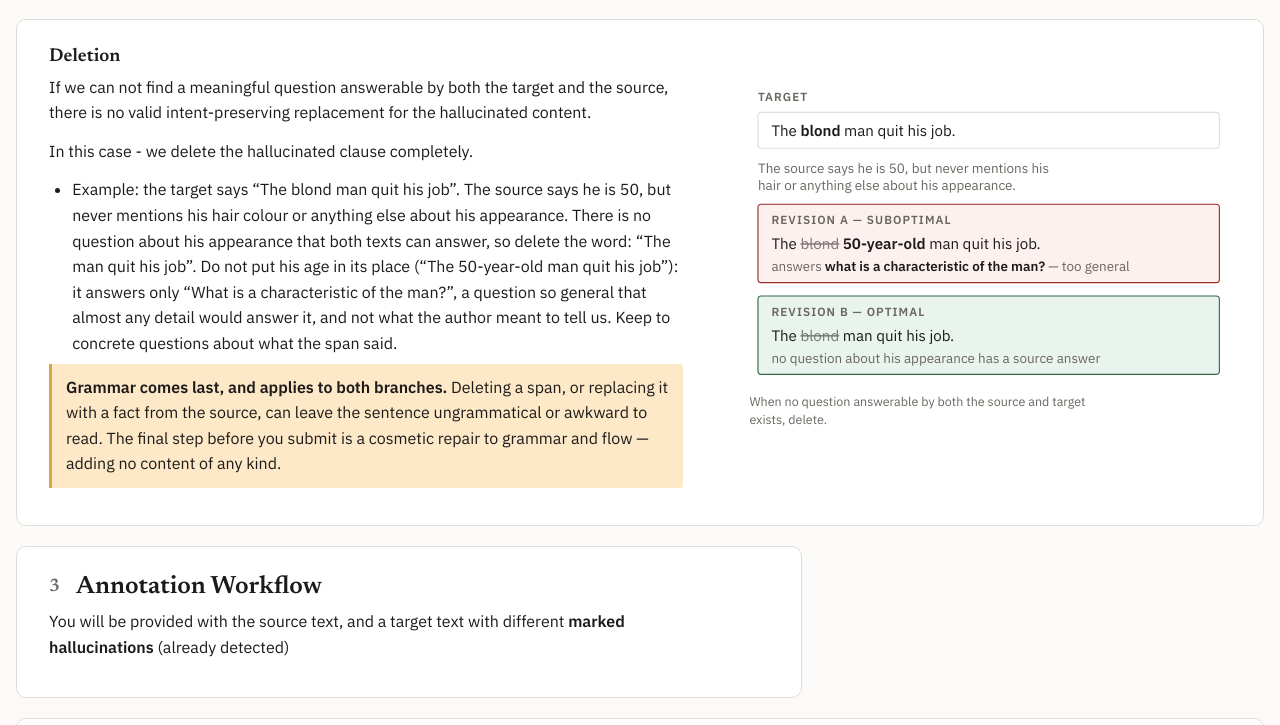
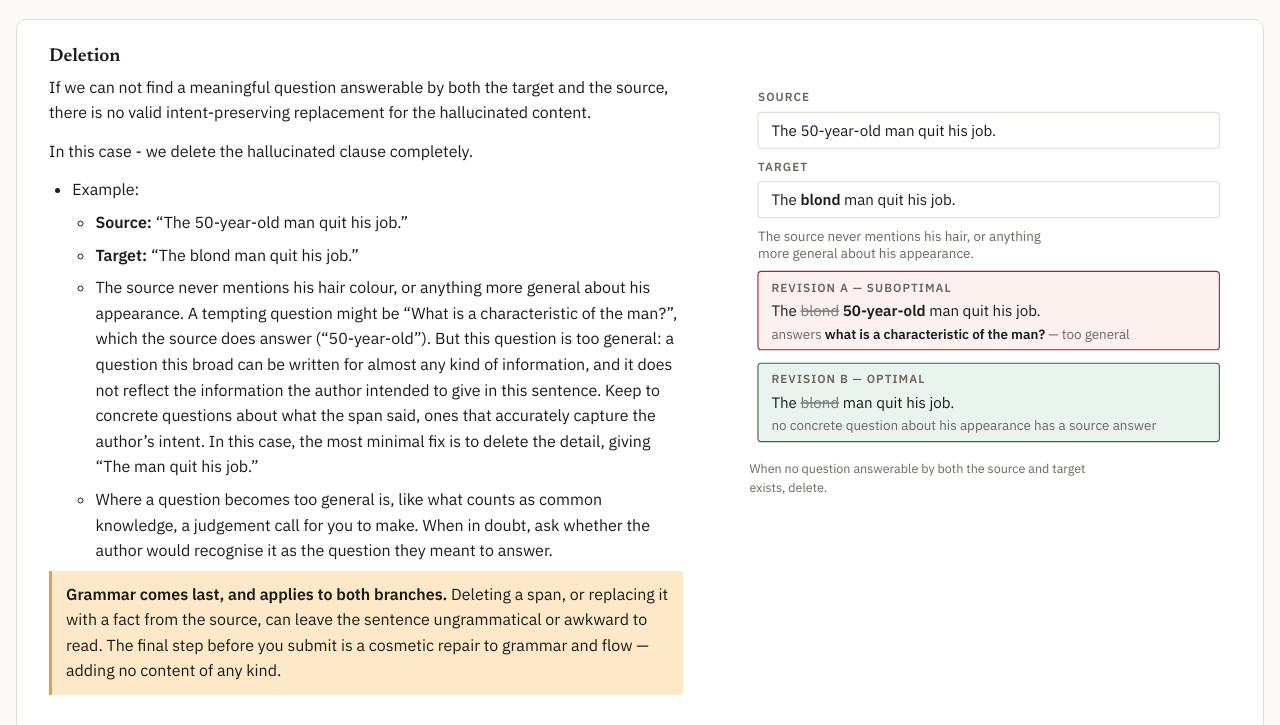
Before and after one commit to shacharsl97/prolific-pages, a plain HTML site: page guidelines.html in a window 1280 px wide. Shown: the part 6220-6945 px from the top of the page. Drawn offline with Linux system fonts and the light colour scheme.

Commit message:
Update the participant-facing pages

```diff
--- a/guidelines.html
+++ b/guidelines.html
@@ -334,22 +334,31 @@ a{color:var(--accent)}
 </svg><figcaption>One intent, answered with two different types of information.</figcaption></figure></div></div></section><section class="sec lvl4" id="deletion" data-sec="deletion"><div class="card wide"><h4>Deletion</h4><div class="body"><p>If we can not find a meaningful question answerable by both the target and the source, there is no valid intent-preserving replacement for the hallucinated content.</p>
 <p>In this case - we delete the hallucinated clause completely.</p>
 <ul>
-<li>Example: the target says “The blond man quit his job”. The source says he is 50, but never mentions his hair colour or anything else about his appearance. There is no question about his appearance that both texts can answer, so delete the word: “The man quit his job”. Do not put his age in its place (“The 50-year-old man quit his job”): it answers only “What is a characteristic of the man?”, a question so general that almost any detail would answer it, and not what the author meant to tell us. Keep to concrete questions about what the span said.</li>
+<li>Example:</li>
+<ul>
+<li><strong>Source:</strong> “The 50-year-old man quit his job.”</li>
+<li><strong>Target:</strong> “The blond man quit his job.”</li>
+<li>The source never mentions his hair colour, or anything more general about his appearance. A tempting question might be “What is a characteristic of the man?”, which the source does answer (“50-year-old”). But this question is too general: a question this broad can be written for almost any kind of information, and it does not reflect the information the author intended to give in this sentence. Keep to concrete questions about what the span said, ones that accurately capture the author’s intent. In this case, the most minimal fix is to delete the detail, giving “The man quit his job.”</li>
+<li>Where a question becomes too general is, like what counts as common knowledge, a judgement call for you to make. When in doubt, ask whether the author would recognise it as the question they meant to answer.</li>
+</ul>
 <li class="callout"><strong>Grammar comes last, and applies to both branches.</strong> Deleting a span, or replacing it with a fact from the source, can leave the sentence ungrammatical or awkward to read. The final step before you submit is a cosmetic repair to grammar and flow — adding no content of any kind.</li>
-</ul></div><div class="marginfig"><figure><svg viewBox="0 0 430 272" width="100%" role="img" aria-label="A hallucinated modifier deleted rather than replaced by a source fact of a different kind, the man&#x27;s age" xmlns="http://www.w3.org/2000/svg">
-<text x="8" y="18" class="svg-lab">TARGET</text>
+</ul></div><div class="marginfig"><figure><svg viewBox="0 0 430 332" width="100%" role="img" aria-label="A hallucinated modifier deleted rather than replaced by a source fact of a different kind, the man&#x27;s age" xmlns="http://www.w3.org/2000/svg">
+<text x="8" y="18" class="svg-lab">SOURCE</text>
 <rect x="8" y="28" width="412" height="32" rx="3" fill="var(--raised)" stroke="var(--rule)"/>
-<text x="20" y="49" class="svg-t">The <tspan class="svg-k" fill="var(--dis)">blond</tspan> man quit his job.</text>
-<text x="8" y="82" class="svg-cap">The source says he is 50, but never mentions his</text>
-<text x="8" y="97" class="svg-cap">hair or anything else about his appearance.</text>
-<rect x="8" y="110" width="412" height="70" rx="3" fill="var(--dis-bg)" stroke="var(--dis)"/>
-<text x="20" y="128" class="svg-lab" fill="var(--dis)">REVISION A &#8212; SUBOPTIMAL</text>
-<text x="20" y="150" class="svg-t">The <tspan text-decoration="line-through" opacity="0.55">blond</tspan> <tspan class="svg-k">50-year-old</tspan> man quit his job.</text>
-<text x="20" y="170" class="svg-cap">answers <tspan class="svg-k">what is a characteristic of the man?</tspan> &#8212; too general</text>
-<rect x="8" y="192" width="412" height="70" rx="3" fill="var(--ok-bg)" stroke="var(--ok)"/>
-<text x="20" y="210" class="svg-lab" fill="var(--ok)">REVISION B &#8212; OPTIMAL</text>
-<text x="20" y="232" class="svg-t">The <tspan text-decoration="line-through" opacity="0.55">blond</tspan> man quit his job.</text>
-<text x="20" y="252" class="svg-cap">no question about his appearance has a source answer</text>
+<text x="20" y="49" class="svg-t">The 50-year-old man quit his job.</text>
+<text x="8" y="80" class="svg-lab">TARGET</text>
+<rect x="8" y="90" width="412" height="32" rx="3" fill="var(--raised)" stroke="var(--rule)"/>
+<text x="20" y="111" class="svg-t">The <tspan class="svg-k" fill="var(--dis)">blond</tspan> man quit his job.</text>
+<text x="8" y="143" class="svg-cap">The source never mentions his hair, or anything</text>
+<text x="8" y="158" class="svg-cap">more general about his appearance.</text>
+<rect x="8" y="170" width="412" height="70" rx="3" fill="var(--dis-bg)" stroke="var(--dis)"/>
+<text x="20" y="188" class="svg-lab" fill="var(--dis)">REVISION A &#8212; SUBOPTIMAL</text>
+<text x="20" y="210" class="svg-t">The <tspan text-decoration="line-through" opacity="0.55">blond</tspan> <tspan class="svg-k">50-year-old</tspan> man quit his job.</text>
+<text x="20" y="230" class="svg-cap">answers <tspan class="svg-k">what is a characteristic of the man?</tspan> &#8212; too general</text>
+<rect x="8" y="252" width="412" height="70" rx="3" fill="var(--ok-bg)" stroke="var(--ok)"/>
+<text x="20" y="270" class="svg-lab" fill="var(--ok)">REVISION B &#8212; OPTIMAL</text>
+<text x="20" y="292" class="svg-t">The <tspan text-decoration="line-through" opacity="0.55">blond</tspan> man quit his job.</text>
+<text x="20" y="312" class="svg-cap">no concrete question about his appearance has a source answer</text>
 </svg><figcaption>When no question answerable by both the source and target exists, delete.</figcaption></figure></div></div></section><section class="sec lvl2" id="workflow" data-sec="workflow"><div class="card"><h2><span class="n">3</span>Annotation Workflow</h2><div class="body"><p>You will be provided with the source text, and a target text with different <strong>marked hallucinations</strong> (already detected)</p></div></div></section><section class="sec lvl4" id="preliminaries" data-sec="preliminaries"><div class="card wide"><h4>Preliminaries</h4><div class="body"><ol>
 <li value="1">As noted above, the marked spans may not be perfectly aligned, in which case we should adjust the span to be minimal and only later revise.</li>
 <ol>
@@ -393,7 +402,10 @@ a{color:var(--accent)}
 <li value="2">Attempt to find Q1, a specific question answerable from both H and the source text.</li>
 <ol>
 <li value="1">The answer to the question should be <strong>exactly H</strong>, in complete.</li>
-<li value="2">If no such question comes to mind, start from a question only H answers (“From which river were the horses rescued?”) and <strong>widen it one step at a time</strong>, staying in the same facet (“From which place were they rescued?”), until the source answers it too; that is your Q1. If the question becomes too general to reflect what the author meant before the source answers it (“What colour was the man’s hair?” → “What did he look like?” → “What is a characteristic of the man?”: the source answers only the last, with his age, which is not what the author meant; see Deletion), go to step 3.</li>
+<li value="2">If no such question comes to mind, start from a question only H answers (“From which river were the horses rescued?”) and <strong>widen it one step at a time</strong>, staying in the same facet (“From which place were they rescued?”), until the source answers it too; that is your Q1.</li>
+<ul>
+<li>If the question becomes too general to reflect what the author meant before the source answers it, go to step 3. For example, in “What colour was the man’s hair?” → “What did he look like?” → “What is a characteristic of the man?”, the source answers only the last, with his age, but it is too broad a question to reflect the author’s intent correctly, so we would go to step 3.</li>
+</ul>
 <li value="3">If Q1 was found, inspect its specificity and the candidate source answers and if needed, continue to find more and more specific questions, until finding Qmax, the most specific question answerable by both the target and the source.</li>
 <li value="4">Answer Qmax from the source. That answer is a <strong>complete sentence</strong>, so replace <strong>the marked span</strong> with only the part of it that fits the span&#x27;s slot, leaving the rest of the sentence intact. You will type Qmax into the question field in the tool.</li>
 </ol>
@@ -427,8 +439,8 @@ a{color:var(--accent)}
 </div>
 <script>
 var ENDPOINT = 'https://script.google.com/macros/s/AKfycbwW1q-aBotpPdp28ihaqczpgxUK_xDIMX9TADWKoZivepqBMMGwh9Ww7RI81xf1X9d9KA/exec';
-var TOOL_VERSION = 'guidelines-v6';
-var SOURCE_SHA = '4a9d0de048ce2a71';
+var TOOL_VERSION = 'guidelines-v7';
+var SOURCE_SHA = 'c4b930824d259902';
 
 // Theme toggle. The page is light for everyone by default; this only remembers a
 // reader who asked for dark. localStorage can throw in a private window, so every
```
Also changed, not shown: qual/guidelines.html (+29 -17 lines), unc/guidelines.html (+29 -17 lines).
